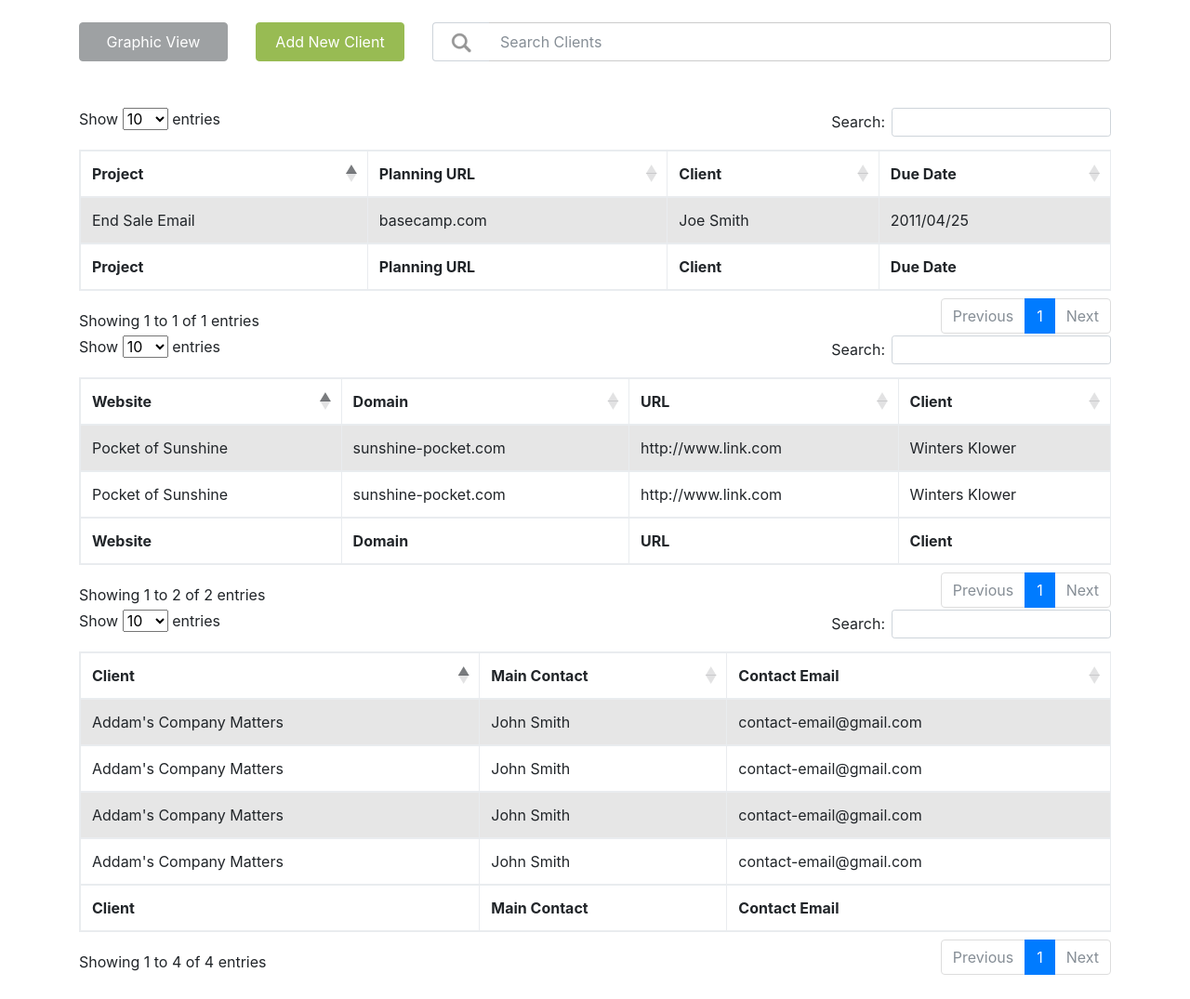
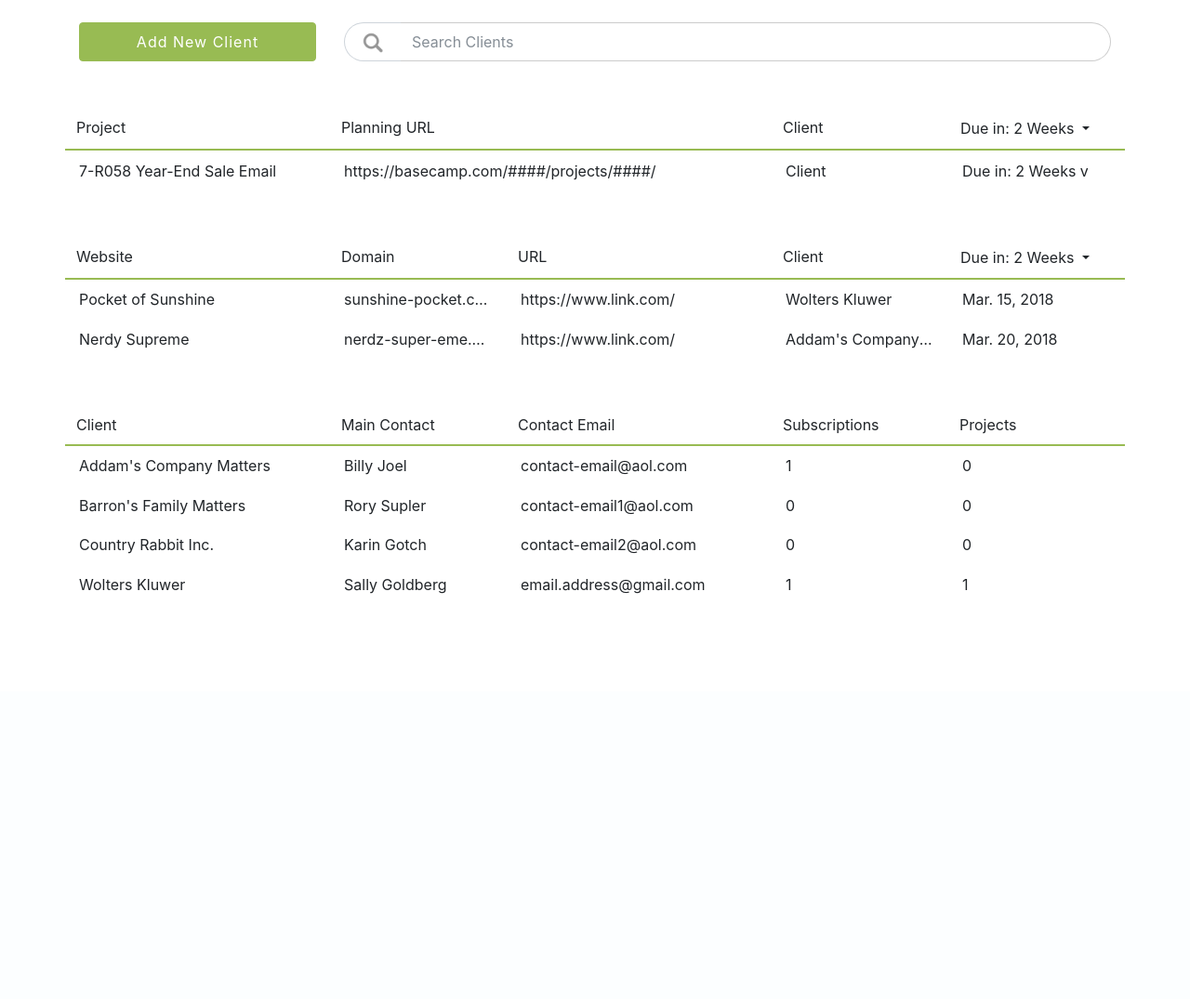
Before and after one commit to tlarkowski/CMK-Marketing-CMS, a PHP site: page /landing_page.php in a window 1280 px wide. Shown: the part 56-1131 px from the top of the page at 93% size. After the commit the page ends 695 px from the top, so only its background shows below. Run offline with PHP 8.4, Linux system fonts and the light colour scheme; some libraries are stand-ins or nearby versions.

Commit message:
New Landing Page Design

```diff
--- a/css/main.css
+++ b/css/main.css
@@ -33,22 +33,22 @@ button:hover {
 }
 
 /* Main Page Styling */
-.dataTables_wrapper.container-fluid.dt-bootstrap4, #main-search {
-	margin-bottom: 50px;
-}
-
-.dataTables_wrapper.container-fluid.dt-bootstrap4:last-child {
+#main-search {
 	margin-bottom: 50px;
 }
 
 .stylish-input-group .input-group-addon{
 	background: white !important;
+	border-top-left-radius: 25px;
+	border-bottom-left-radius: 25px;
 }
 
 .stylish-input-group .form-control{
 	border-left:0;
 	box-shadow:0 0 0;
 	border-color:#ccc;
+	border-top-right-radius: 25px;
+	border-bottom-right-radius: 25px;
 }
 
 .stylish-input-group button{
@@ -58,6 +58,52 @@ button:hover {
 
 #main-search button.search-btn {
 	padding: 8px 12px;
+	letter-spacing: 1px;
+}
+
+.category-list {
+	margin-bottom: 50px;
+}
+
+a.dropdown-toggle {
+	padding: 0;
+	text-align: left;
+	color: inherit;
+}
+
+a.dropdown-toggle:focus {
+	box-shadow: none;
+}
+
+.category-list .col {
+	white-space: nowrap;
+	overflow: hidden;
+	text-overflow: ellipsis;
+}
+
+.category-list .dropdown-elem {
+	white-space: unset;
+	overflow: unset;
+	text-overflow: unset;
+}
+
+.category-list .entry-link {
+	text-decoration: none;
+	color: inherit;
+}
+
+.category-list .category-header .row .col {
+	border-bottom: 2px solid #98BB53;
+	padding: 0.575rem 0.75rem;
+}
+
+.category-list .category-entry .row {
+	padding-top: 0.575rem;
+	padding-bottom: 0.575rem;
+}
+
+.category-list .category-entry .row:hover {
+	background-color: #ccc;
 }
 
 /* Client/Subscription/Project General Styling */
--- a/landing_page.php
+++ b/landing_page.php
@@ -26,7 +26,7 @@
 
 	<!-- Bootstrap CDN Additions -->
 	<link rel="stylesheet" href="https://maxcdn.bootstrapcdn.com/bootstrap/4.0.0-beta.2/css/bootstrap.min.css"
-		  integrity="sha384-PsH8R72JQ3SOdhVi3uxftmaW6Vc51MKb0q5P2rRUpPvrszuE4W1povHYgTpBfshb" crossorigin="anonymous">
+			integrity="sha384-PsH8R72JQ3SOdhVi3uxftmaW6Vc51MKb0q5P2rRUpPvrszuE4W1povHYgTpBfshb" crossorigin="anonymous">
 	<script src="https://cdnjs.cloudflare.com/ajax/libs/popper.js/1.12.3/umd/popper.min.js"
 			integrity="sha384-vFJXuSJphROIrBnz7yo7oB41mKfc8JzQZiCq4NCceLEaO4IHwicKwpJf9c9IpFgh"
 			crossorigin="anonymous"></script>
@@ -59,22 +59,18 @@
 
 	<div class="container my-4">
 		<div class="row" id="main-search">
-			<div class="col-md-2">
-				<button type="button" class="btn btn-primary btn-block gray-button search-btn">Graphic View</button>
-			</div>
-
-			<div class="col-md-2">
+			<div class="col-md-3">
 				<button type="button" class="btn btn-primary btn-block green-button search-btn">Add New Client</button>
 			</div>
 
-			<div class="col-md-8">
+			<div class="col-md-9">
 				<div class="input-group stylish-input-group">
 					<span class="input-group-addon">
 						<button type="submit">
 							<img alt="Search" src="/img/icons/search.png" width="24" height="24">
 						</button>
 					</span>
-					<input type="text" class="form-control"  placeholder="Search Clients" >
+					<input type="text" class="form-control"	placeholder="Search Clients" >
 				</div>
 			</div>
 		</div>
@@ -83,149 +79,151 @@
 	<div class="container my-4">
 		<div class="row">
 			<div class="col">
-				<table id="example" class="table table-striped table-bordered" cellspacing="0" width="100%">
-					<thead>
-						<tr>
-							<th>Project</th>
-							<th>Planning URL</th>
-							<th>Client</th>
-							<th>Due Date</th>
-							<!-- <th>Age</th>
-							<th>Start date</th>
-							<th>Salary</th> -->
-						</tr>
-					</thead>
 
-					<tfoot>
-						<tr>
-							<th>Project</th>
-							<th>Planning URL</th>
-							<th>Client</th>
-							<th>Due Date</th>
-							<!-- <th>Age</th>
-							<th>Start date</th>
-							<th>Salary</th> -->
-						</tr>
-					</tfoot>
+				<!-- Project List -->
+				<div class="category-list" id="project-category">
 
-					<tbody>
-						<tr>
-							<td>End Sale Email</td>
-							<td>basecamp.com</td>
-							<td>Joe Smith</td>
-							<td>2011/04/25</td>
-							<!-- <td>61</td>
-							<td>2011/04/25</td>
-							<td>$320,800</td> -->
-						</tr>
-					</tbody>
-				</table>
+					<div class="category-header">
+						<div class="row">
+							<div class="col col-3">Project</div>
+							<div class="col col-5">Planning URL</div>
+							<div class="col col-2">Client</div>
+							<div class="col col-2 dropdown-elem">
+								<div class="dropdown show">
+									<a class="btn btn-block dropdown-toggle" href="#" role="button" id="dropdownMenuLink" data-toggle="dropdown" aria-haspopup="true" aria-expanded="false">
+									Due in: 2 Weeks
+									</a>
 
-				<table id="example1" class="table table-striped table-bordered" cellspacing="0" width="100%">
-					<thead>
-						<tr>
-							<th>Website</th>
-							<th>Domain</th>
-							<th>URL</th>
-							<th>Client</th>
-							<!-- <th>Age</th>
-							<th>Start date</th>
-							<th>Salary</th> -->
-						</tr>
-					</thead>
+									<div class="dropdown-menu" aria-labelledby="dropdownMenuLink">
+										<a class="dropdown-item" href="#">2 Weeks</a>
+										<a class="dropdown-item" href="#">1 Month</a>
+										<a class="dropdown-item" href="#">3 Months</a>
+										<a class="dropdown-item" href="#">6 Months</a>
+										<a class="dropdown-item" href="#">1 Year</a>
+									</div>
+								</div>
+							</div>
+						</div>
+					</div>
 
-					<tfoot>
-						<tr>
-							<th>Website</th>
-							<th>Domain</th>
-							<th>URL</th>
-							<th>Client</th>
-							<!-- <th>Age</th>
-							<th>Start date</th>
-							<th>Salary</th> -->
-						</tr>
-					</tfoot>
+					<div class="entry-wrapper">
+						<a href="#" class="entry-link"><div class="project-entry category-entry">
+							<div class="row">
+								<div class="col col-3">7-R058 Year-End Sale Email</div>
+								<div class="col col-5">https://basecamp.com/####/projects/####/</div>
+								<div class="col col-2">Client</div>
+								<div class="col col-2">Due in: 2 Weeks v</div>
+							</div>
+						</div></a>
+					</div>
 
-					<tbody>
-						<tr>
-							<td>Pocket of Sunshine</td>
-							<td>sunshine-pocket.com</td>
-							<td>http://www.link.com</td>
-							<td>Winters Klower</td>
-							<!-- <td>61</td>
-							<td>2011/04/25</td>
-							<td>$320,800</td> -->
-						</tr>
-						<tr>
-							<td>Pocket of Sunshine</td>
-							<td>sunshine-pocket.com</td>
-							<td>http://www.link.com</td>
-							<td>Winters Klower</td>
-							<!-- <td>61</td>
-							<td>2011/04/25</td>
-							<td>$320,800</td> -->
-						</tr>
-					</tbody>
-				</table>
+				</div>
 
-				<table id="example5" class="table table-striped table-bordered" cellspacing="0" width="100%">
-					<thead>
-						<tr>
-							<th>Client</th>
-							<th>Main Contact</th>
-							<th>Contact Email</th>
-							<!-- <th>Age</th>
-							<th>Start date</th>
-							<th>Salary</th> -->
-						</tr>
-					</thead>
+				<!-- Subscriptions List -->
+				<div class="category-list" id="subscription-category">
 
-					<tfoot>
-						<tr>
-							<th>Client</th>
-							<th>Main Contact</th>
-							<th>Contact Email</th>
-							<!-- <th>Age</th>
-							<th>Start date</th>
-							<th>Salary</th> -->
-						</tr>
-					</tfoot>
+					<div class="category-header">
+						<div class="row">
+							<div class="col col-3">Website</div>
+							<div class="col col-2">Domain</div>
+							<div class="col col-3">URL</div>
+							<div class="col col-2">Client</div>
+							<div class="col col-2 dropdown-elem">
+								<div class="dropdown show">
+									<a class="btn btn-block dropdown-toggle" href="#" role="button" id="dropdownMenuLink" data-toggle="dropdown" aria-haspopup="true" aria-expanded="false">
+									Due in: 2 Weeks
+									</a>
 
-					<tbody>
-						<tr>
-							<td>Addam's Company Matters</td>
-							<td>John Smith</td>
-							<td>contact-email@gmail.com</td>
-							<!-- <td>61</td>
-							<td>2011/04/25</td>
-							<td>$320,800</td> -->
-						</tr>
-						<tr>
-							<td>Addam's Company Matters</td>
-							<td>John Smith</td>
-							<td>contact-email@gmail.com</td>
-							<!-- <td>61</td>
-							<td>2011/04/25</td>
-							<td>$320,800</td> -->
-						</tr>
-						<tr>
-							<td>Addam's Company Matters</td>
-							<td>John Smith</td>
-							<td>contact-email@gmail.com</td>
-							<!-- <td>61</td>
-							<td>2011/04/25</td>
-							<td>$320,800</td> -->
-						</tr>
-						<tr>
-							<td>Addam's Company Matters</td>
-							<td>John Smith</td>
-							<td>contact-email@gmail.com</td>
-							<!-- <td>61</td>
-							<td>2011/04/25</td>
-							<td>$320,800</td> -->
-						</tr>
-					</tbody>
-				</table>
+									<div class="dropdown-menu" aria-labelledby="dropdownMenuLink">
+										<a class="dropdown-item" href="#">2 Weeks</a>
+										<a class="dropdown-item" href="#">1 Month</a>
+										<a class="dropdown-item" href="#">3 Months</a>
+										<a class="dropdown-item" href="#">6 Months</a>
+										<a class="dropdown-item" href="#">1 Year</a>
+									</div>
+								</div>
+							</div>
+						</div>
+					</div>
+
+					<div class="entry-wrapper">
+						<a href="#" class="entry-link"><div class="subscription-entry category-entry">
+							<div class="row">
+								<div class="col col-3">Pocket of Sunshine</div>
+								<div class="col col-2">sunshine-pocket.com</div>
+								<div class="col col-3">https://www.link.com/</div>
+								<div class="col col-2">Wolters Kluwer</div>
+								<div class="col col-2">
+									<span class="due-date">Mar. 15, 2018</span>
+								</div>
+							</div>
+						</div></a>
+						<a href="#" class="entry-link"><div class="subscription-entry category-entry">
+							<div class="row">
+								<div class="col col-3">Nerdy Supreme</div>
+								<div class="col col-2">nerdz-super-eme.com</div>
+								<div class="col col-3">https://www.link.com/</div>
+								<div class="col col-2">Addam's Company Matters</div>
+								<div class="col col-2">Mar. 20, 2018</div>
+							</div>
+						</div></a>
+					</div>
+
+				</div>
+
+				<!-- Client List -->
+				<div class="category-list" id="client-category">
+
+					<div class="category-header">
+						<div class="row">
+							<div class="col col-3">Client</div>
+							<div class="col col-2">Main Contact</div>
+							<div class="col col-3">Contact Email</div>
+							<div class="col col-2">Subscriptions</div>
+							<div class="col col-2">Projects</div>
+						</div>
+					</div>
+
+					<div class="entry-wrapper">
+						<a href="#" class="entry-link"><div class="client-entry category-entry">
+							<div class="row">
+								<div class="col col-3">Addam's Company Matters</div>
+								<div class="col col-2">Billy Joel</div>
+								<div class="col col-3">contact-email@aol.com</div>
+								<div class="col col-2">1</div>
+								<div class="col col-2">0</div>
+							</div>
+						</div></a>
+						<a href="#" class="entry-link"><div class="client-entry category-entry">
+							<div class="row">
+								<div class="col col-3">Barron's Family Matters</div>
+								<div class="col col-2">Rory Supler</div>
+								<div class="col col-3">contact-email1@aol.com</div>
+								<div class="col col-2">0</div>
+								<div class="col col-2">0</div>
+							</div>
+						</div></a>
+						<a href="#" class="entry-link"><div class="client-entry category-entry">
+							<div class="row">
+								<div class="col col-3">Country Rabbit Inc.</div>
+								<div class="col col-2">Karin Gotch</div>
+								<div class="col col-3">contact-email2@aol.com</div>
+								<div class="col col-2">0</div>
+								<div class="col col-2">0</div>
+							</div>
+						</div></a>
+						<a href="#" class="entry-link"><div class="client-entry category-entry">
+							<div class="row">
+								<div class="col col-3">Wolters Kluwer</div>
+								<div class="col col-2">Sally Goldberg</div>
+								<div class="col col-3">email.address@gmail.com</div>
+								<div class="col col-2">1</div>
+								<div class="col col-2">1</div>
+							</div>
+						</div></a>
+					</div>
+
+				</div>
 			</div>
 		</div>
 	</div>
```
